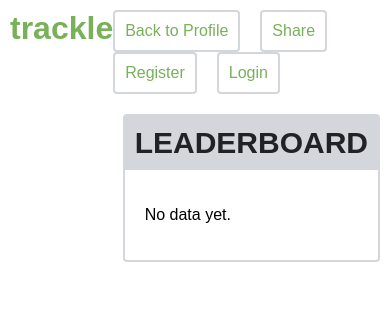
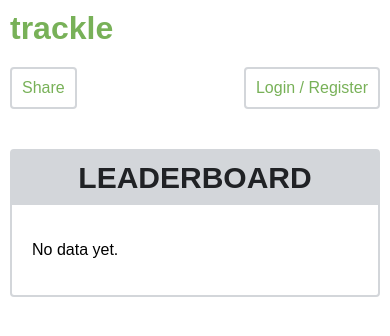
Before and after one commit to charliewilson/trackle, a PHP site: template app/views/results/result.twig in a window 390 px wide. Shown: the top 336 px of the page. Run offline with PHP 8.4, Linux system fonts and the light colour scheme; the template is opened without the code that fills it, so the values that code supplies are empty; some libraries are stand-ins or nearby versions.

Commit message:
Mobile style for result page

```diff
--- a/app/views/person/person.twig
+++ b/app/views/person/person.twig
@@ -2,7 +2,7 @@
 {% set title = person.username %}
 
 {% block header %}
-  {% if me %}<a class="button" href="/r/add">Add Puzzle</a><a class="button" href="/settings">Settings</a><a class="button" href="/logout">Logout</a>{% else %}<a class="button" href="/register">Register</a><a class="button" href="/login">Login</a>{% endif %}
+  {% if me %}<a class="button" href="/r/add">Add Result</a><a class="button" href="/settings">Settings</a><a class="button" href="/logout">Logout</a>{% else %}<a class="button" href="/login">Login / Register</a>{% endif %}
 {% endblock %}
 
 {% block main %}
--- a/app/views/results/result.twig
+++ b/app/views/results/result.twig
@@ -2,7 +2,7 @@
 {% set title = result.user.username~" #"~result.puzzleNo %}
 
 {% block header %}
-  <a class="button" href="/u/{{ result.user.username }}">Back to Profile</a><a class="button" href="/u/{{ result.user.username }}/share">Share</a>{% if me %}<a class="button" href="/logout">Logout</a>{% else %}<a class="button" href="/register">Register</a><a class="button" href="/login">Login</a>{% endif %}
+  <a class="button" href="/u/{{ result.user.username }}/{{ result.puzzleNo }}/share">Share</a>{% if me %}<a class="button" href="/logout">Logout</a>{% else %}<a class="button" href="/login">Login / Register</a>{% endif %}
 {% endblock %}
 
 {% block main %}
--- a/assets/css/style.css
+++ b/assets/css/style.css
@@ -45,6 +45,26 @@ header a.button {
 
 header a.button:last-of-type {
   margin-right:0;
+}
+
+@media (max-width: 650px) {
+  header {
+    display:block;
+  }
+
+  header h1 {
+    margin-bottom:20px;
+  }
+
+  header div {
+    display:flex;
+    flex-direction:row;
+    justify-content: space-between;
+  }
+
+  header a.button {
+    margin-right:0;
+  }
 }
 
 .container {
@@ -214,7 +234,7 @@ a.button:hover {
 
 .result-container .result-card {
   flex:1;
-  max-width: 500px;
+  /*max-width: 500px;*/
   margin-right:20px;
 }
 
@@ -254,6 +274,18 @@ a.button:hover {
   align-items: center;
 }
 
+@media (max-width: 650px) {
+  .result-container {
+    display:block;
+  }
+
+  .result-container .result-card {
+    width:auto;
+    margin-right:0;
+    margin-bottom:20px;
+  }
+}
+
 .card .card-header {
   flex:none;
   display:flex;
```
